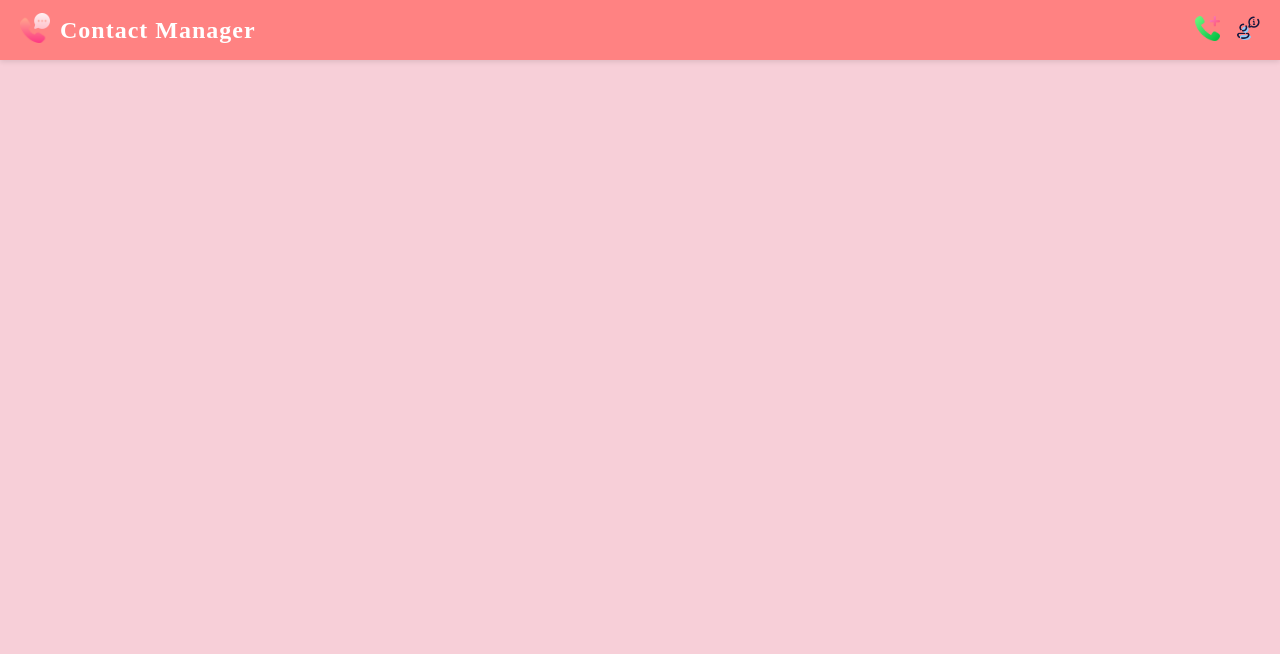
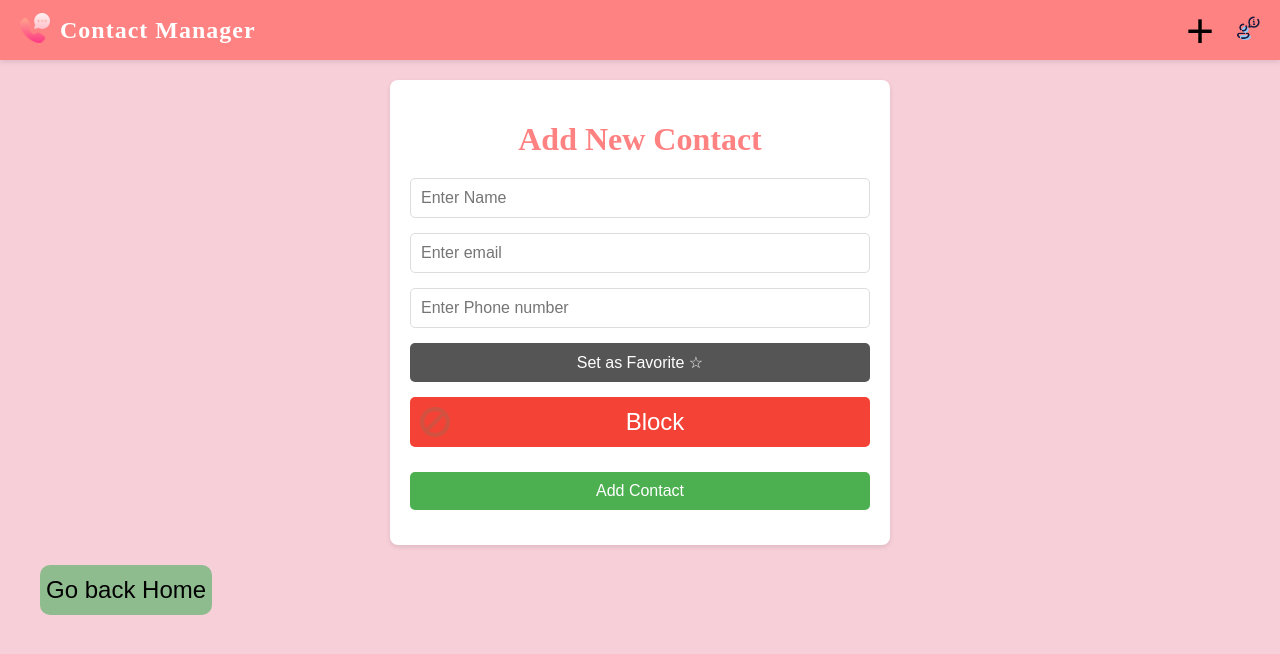
Before and after one commit to Mcadams44/contact-manager, a React (Vite) app: page /add in a window 1280 px wide. Shown: the top 654 px of the page. Built offline with nearby package versions, Linux system fonts and the light colour scheme.

Commit message:
completed AddContact

```diff
--- a/src/components/App.css
+++ b/src/components/App.css
@@ -28,6 +28,9 @@
   width: 30px;
   object-fit: contain;
 }
+.logo:hover{
+  cursor: pointer;
+}
 
 .webname {
   margin-left: 10px;
@@ -36,6 +39,11 @@
   color: white;
   font-family: cursive;
   letter-spacing: 1px;
+  text-decoration: none;  /* Add this line */
+}
+
+.webname:hover{
+  cursor: pointer;
 }
 
 .actions {
@@ -44,7 +52,14 @@
   align-items: center;
 }
 
-.add, .details {
+.add{
+  background: transparent;
+  border: hidden;
+  font-size: xxx-large;
+  cursor: pointer;
+
+}
+.details {
   width: 25px;
   height: 25px;
   cursor: pointer;
@@ -292,3 +307,153 @@ h1, h2:not(.webname), h3 {
   50%{opacity: 1;}
   100%{opacity: 0.5;}
 }
+
+
+.block {
+  width: 30px;
+  height: 30px;
+  margin-right: 0;
+}
+
+/* Additional styles for the AddContact form */
+.add-contact {
+  max-width: 500px;
+  margin: 20px auto;
+  padding: 20px;
+  background-color: white;
+  border-radius: 8px;
+  box-shadow: 0 2px 5px rgba(0, 0, 0, 0.1);
+}
+
+.add-contact h1 {
+  color: #FF8282;
+  margin-bottom: 20px;
+  text-align: center;
+}
+
+.new-contact {
+  width: 100%;
+  padding: 10px;
+  margin-bottom: 15px;
+  border: 1px solid #ddd;
+  border-radius: 5px;
+  font-size: 16px;
+}
+
+.add-contact button {
+  width: 100%;
+  padding: 10px;
+  margin-bottom: 15px;
+  border: none;
+  border-radius: 5px;
+  color: white;
+  font-size: 16px;
+  cursor: pointer;
+  transition: background-color 0.3s;
+}
+
+
+.submit-contact {
+  background-color: #4CAF50;
+  margin-top: 10px;
+}
+
+.submit-contact:hover {
+  background-color: #45a049;
+}
+
+/* Update block container styling */
+.block-container {
+  display: flex !important;
+  align-items: center;
+  justify-content: flex-start;
+  background-color: #f44336;
+  color: white;
+  padding: 8px 15px; /* Adjust padding to be less */
+  gap: 10px; /* Add a small gap between elements */
+}
+
+.block-container.active {
+  background-color: #cccccc;
+}
+
+.block-text {
+  flex-grow: 1;
+  text-align: center;
+  padding-right: 10px;
+  font-size: x-large;
+}
+
+.favorite-active {
+  background-color: #FFD700;
+  color: #333 ;
+}
+
+.favorite-notActive{
+  background-color: #555;
+  color: #FF8282;
+}
+
+/* Add these styles to your App.css */
+.notification-container {
+  position: fixed;
+  bottom: 20px;
+  left: 0;
+  width: 100%;
+  display: flex;
+  justify-content: center;
+  z-index: 1000;
+}
+
+/* Update your contact-added class */
+.contact-added {
+  width: auto;
+  min-width: 300px;
+  padding: 15px 20px;
+  background-color: #4CAF50;
+  color: white;
+  text-align: center;
+  border-radius: 5px;
+  box-shadow: 0 3px 10px rgba(0, 0, 0, 0.2);
+  animation: slideUp 0.3s ease;
+}
+
+/* Update your contact-notAdded class */
+.contact-notAdded {
+  width: auto;
+  min-width: 300px;
+  padding: 15px 20px;
+  background-color: #f44336;
+  color: white;
+  text-align: center;
+  border-radius: 5px;
+  box-shadow: 0 3px 10px rgba(0, 0, 0, 0.2);
+  animation: slideUp 0.3s ease;
+}
+
+/* Add animation for notification */
+@keyframes slideUp {
+  from {
+    transform: translateY(100px);
+    opacity: 0;
+  }
+  to {
+    transform: translateY(0);
+    opacity: 1;
+  }
+}
+
+.backHome{
+  background-color: darkseagreen;
+  border: hidden;
+  border-radius: 10px;
+  font-size: x-large;
+  height: 50px;
+  margin-left: 40px;
+}
+
+.backHome:hover{
+  cursor: pointer;
+  transform: translateY(-7px);
+  transition-duration: 1.1s;
+}
--- a/src/pages/AddContact.jsx
+++ b/src/pages/AddContact.jsx
@@ -1,10 +1,130 @@
-import React from 'react'
+import React, { useState, useEffect } from 'react'
+import { Link } from 'react-router-dom';
+// import { Link, NavLink } from 'react-router-dom';
 
 function AddContact() {
+  const [name, setName] = useState('');
+  const [email, setEmail] = useState('');
+  const [phone, setPhone] = useState('');
+  const [isFavorite, setIsFavorite] = useState(false);
+  const [isBlocked, setIsBlocked] = useState(false);
+  const [isAdding, setIsAdding] = useState(false);
+  const [addStatus, setAddStatus] = useState(null);
+
+  useEffect(() => {
+    if (addStatus) {
+      setTimeout(() => {
+        setAddStatus(null);
+      }, 3000);
+    }
+    return () => clearTimeout(3000);
+  }, [addStatus]);
+
+  const handleSubmit = (e) => {
+    e.preventDefault();
+    setIsAdding(true);
+
+    const newContact = {
+      name,
+      email,
+      phone,
+      isFavorite,
+      isBlocked,
+    };
+
+    fetch('http://localhost:3000/contacts', {
+      method: 'POST',
+      headers: {"Content-Type": "application/json"},
+      body: JSON.stringify(newContact)
+    })
+    .then(resp => resp.json())
+    .then(data => {
+      console.log(data, "Added succesfully");
+      setName('');
+      setEmail('');
+      setPhone('');
+      setIsFavorite(false);
+      setIsBlocked(false);
+      setIsAdding(false);
+      setAddStatus('success');
+    })
+    .catch(err => {
+      console.log(err);
+      setIsAdding(false);
+      setAddStatus('error');
+    });
+  }
+
   return (
-    <div>
+    <>
+      <form className='add-contact' onSubmit={handleSubmit}>
+        <h1>Add New Contact</h1>
+        <input
+          className='new-contact'
+          type="text"
+          placeholder='Enter Name'
+          value={name}
+          onChange={(e) => setName(e.target.value)}
+          required
+        />
+        <input
+          className='new-contact'
+          type="email"
+          placeholder='Enter email'
+          value={email}
+          onChange={(e) => setEmail(e.target.value)}
+        />
+        <input
+          className='new-contact'
+          type="tel"
+          pattern="[0-9]{10}"
+          placeholder='Enter Phone number '
+          maxLength={10}
+          value={phone}
+          onChange={(e) => setPhone(e.target.value)}
+          required
+        />
 
-    </div>
+        <button
+          type="button"
+          onClick={() => setIsFavorite(!isFavorite)}
+          className={isFavorite ? 'favorite-active' : 'favorite-notActive'}
+        >
+          {isFavorite ? 'Remove as favorite ★' : 'Set as Favorite ☆'}
+        </button>
+
+        <button
+          type="button"
+          onClick={() => setIsBlocked(!isBlocked)}
+          className="block-container"
+        >
+          <img src="img/block.png" alt="block" className='block' />
+          <span className="block-text">{isBlocked ? 'Unblock' : 'Block'}</span>
+        </button>
+
+        <button
+          type="submit"
+          className='submit-contact'
+          disabled={isAdding}
+        >
+          {isAdding ? 'Adding...' : 'Add Contact'}
+        </button>
+      </form>
+      <Link to="/contacts">
+      <button className='backHome'>Go back Home</button></Link>
+
+      {addStatus && (
+        <div className="notification-container">
+          <div className={addStatus === 'success' ? 'contact-added' : 'contact-notAdded'}>
+            <span>
+              {addStatus === 'success'
+                ? 'Contact added successfully'
+                : 'Failed to add contact. Try again later.'}
+            </span>
+          </div>
+        </div>
+      )}
+    </>
   )
 }
 
--- a/src/pages/ContactsListPage.jsx
+++ b/src/pages/ContactsListPage.jsx
@@ -1,5 +1,6 @@
 import React, { useEffect, useState } from 'react'
 import { Link } from 'react-router-dom'
+import AddContact from './AddContact'
 
 function ContactsListPage() {
     const [contacts, setContacts] = useState([])
@@ -27,7 +28,7 @@ function ContactsListPage() {
             <h1 className="contact-list-title">Contact List</h1>
 
             <div className="contact-list-actions">
-                <Link to="/add" className="add-contact-btn">
+                <Link to="/add" element={AddContact} className="add-contact-btn">
                     Add New Contact
                 </Link>
             </div>
--- a/src/pages/Navbar.jsx
+++ b/src/pages/Navbar.jsx
@@ -5,7 +5,7 @@ function Navbar() {
   return (
     <div className='Navbar'>
       <div className="left-section">
-        <Link to="/">
+        <Link to="/contacts">
           <img className='logo' src="img/phone-call.png" alt="Contact manager" />
         </Link>
         <h2 className='webname'>Contact Manager</h2>
@@ -13,7 +13,7 @@ function Navbar() {
 
       <div className="actions">
         <Link to="/add">
-          <img className='add' src="img/phone.png" alt="Add Contact" />
+          <button className='add'>+</button>
         </Link>
         <Link to="/contacts">
           <img className='details' src="img/info.png" alt="Contact Details" />
```
Also changed, not shown: contacts.json (+5 -5 lines), img/block.png (added), img/plus.png (added).
